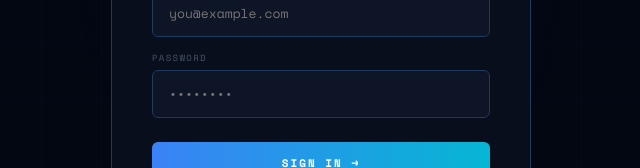
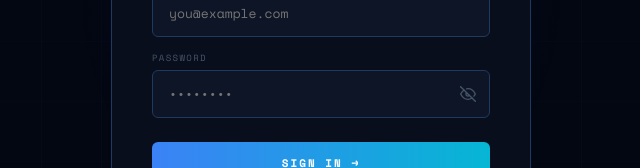
Before and after one commit to KimmelDevs/calbayog-traffic, a Next.js app: page /auth in a window 1280 px wide. Shown: the part 401-569 px from the top of the page, without its empty margins (319-959 px from the left). Built offline with nearby package versions, Linux system fonts and the light colour scheme; no server answers.

Commit message:
vision eye

```diff
--- a/pages/auth.jsx
+++ b/pages/auth.jsx
@@ -3,6 +3,7 @@ import { useRouter } from "next/router";
 import Head from "next/head";
 import { supabase } from "../lib/supabase";
 import { useState, useEffect } from "react";
+
 export const dynamic = 'force-dynamic';
 export const ssr = false;
 
@@ -15,6 +16,8 @@ export default function Auth() {
   const [error,    setError]    = useState("");
   const [loading,  setLoading]  = useState(false);
   const [success,  setSuccess]  = useState("");
+  const [showPassword, setShowPassword] = useState(false);
+  const [showConfirm,  setShowConfirm]  = useState(false);
 
   useEffect(() => {
     if (router.query.mode === "signup") setMode("signup");
@@ -35,7 +38,6 @@ export default function Auth() {
       } else {
         const { error } = await supabase.auth.signUp({ email, password });
         if (error) throw error;
-        // Don't auto-redirect — show success message
         setSuccess("Account created! You can now sign in.");
         setMode("login");
         setEmail(""); setPassword(""); setConfirm("");
@@ -60,6 +62,43 @@ export default function Auth() {
     fontFamily: "'Space Mono', monospace",
     transition: "border-color 0.2s", boxSizing: "border-box",
   };
+
+  const EyeIcon = ({ visible }) => visible ? (
+    <svg xmlns="http://www.w3.org/2000/svg" width="16" height="16" viewBox="0 0 24 24" fill="none" stroke="currentColor" strokeWidth="2" strokeLinecap="round" strokeLinejoin="round">
+      <path d="M1 12s4-8 11-8 11 8 11 8-4 8-11 8-11-8-11-8z"/><circle cx="12" cy="12" r="3"/>
+    </svg>
+  ) : (
+    <svg xmlns="http://www.w3.org/2000/svg" width="16" height="16" viewBox="0 0 24 24" fill="none" stroke="currentColor" strokeWidth="2" strokeLinecap="round" strokeLinejoin="round">
+      <path d="M17.94 17.94A10.07 10.07 0 0 1 12 20c-7 0-11-8-11-8a18.45 18.45 0 0 1 5.06-5.94M9.9 4.24A9.12 9.12 0 0 1 12 4c7 0 11 8 11 8a18.5 18.5 0 0 1-2.16 3.19m-6.72-1.07a3 3 0 1 1-4.24-4.24"/>
+      <line x1="1" y1="1" x2="23" y2="23"/>
+    </svg>
+  );
+
+  const PasswordInput = ({ value, onChange, show, onToggle, placeholder = "••••••••" }) => (
+    <div style={{ position: "relative" }}>
+      <input
+        type={show ? "text" : "password"}
+        value={value}
+        placeholder={placeholder}
+        onChange={onChange}
+        onKeyDown={e => e.key === "Enter" && handleSubmit()}
+        style={{ ...inputStyle, paddingRight: 44 }}
+      />
+      <button
+        type="button"
+        onClick={onToggle}
+        style={{
+          position: "absolute", right: 14, top: "50%", transform: "translateY(-50%)",
+          background: "none", border: "none", cursor: "pointer",
+          color: show ? "#38bdf8" : "#475569",
+          display: "flex", alignItems: "center", padding: 0,
+          transition: "color 0.2s",
+        }}
+      >
+        <EyeIcon visible={show} />
+      </button>
+    </div>
+  );
 
   return (
     <>
@@ -118,12 +157,22 @@ export default function Auth() {
             </div>
             <div>
               <label style={{ fontSize:9, color:"#475569", letterSpacing:"0.15em", fontFamily:"'Space Mono',monospace", display:"block", marginBottom:6 }}>PASSWORD</label>
-              <input type="password" value={password} placeholder="••••••••" onChange={e => setPassword(e.target.value)} onKeyDown={e => e.key==="Enter" && handleSubmit()} style={inputStyle} />
+              <PasswordInput
+                value={password}
+                onChange={e => setPassword(e.target.value)}
+                show={showPassword}
+                onToggle={() => setShowPassword(p => !p)}
+              />
             </div>
             {mode === "signup" && (
               <div>
                 <label style={{ fontSize:9, color:"#475569", letterSpacing:"0.15em", fontFamily:"'Space Mono',monospace", display:"block", marginBottom:6 }}>CONFIRM PASSWORD</label>
-                <input type="password" value={confirm} placeholder="••••••••" onChange={e => setConfirm(e.target.value)} onKeyDown={e => e.key==="Enter" && handleSubmit()} style={inputStyle} />
+                <PasswordInput
+                  value={confirm}
+                  onChange={e => setConfirm(e.target.value)}
+                  show={showConfirm}
+                  onToggle={() => setShowConfirm(p => !p)}
+                />
               </div>
             )}
           </div>
```
